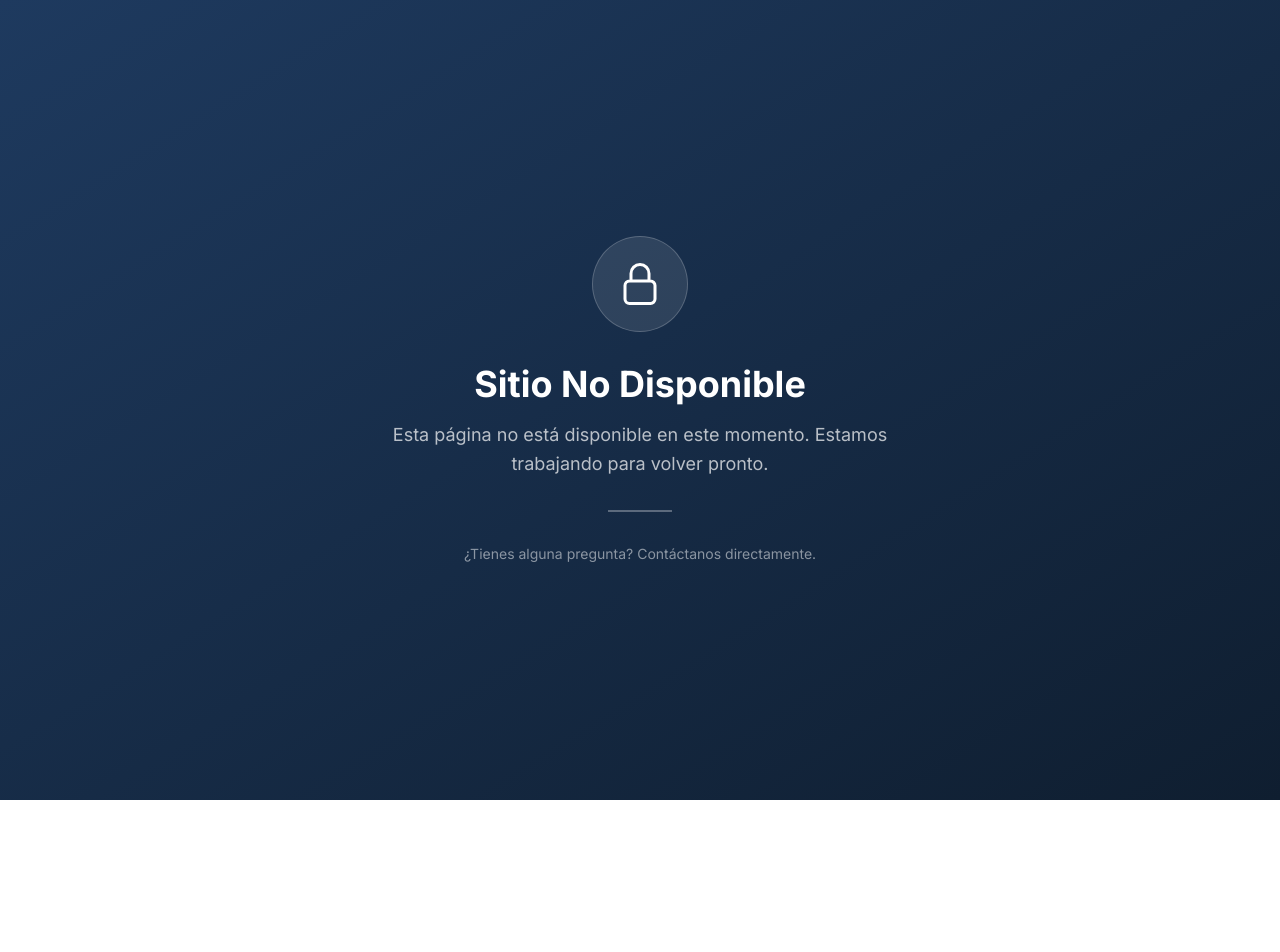
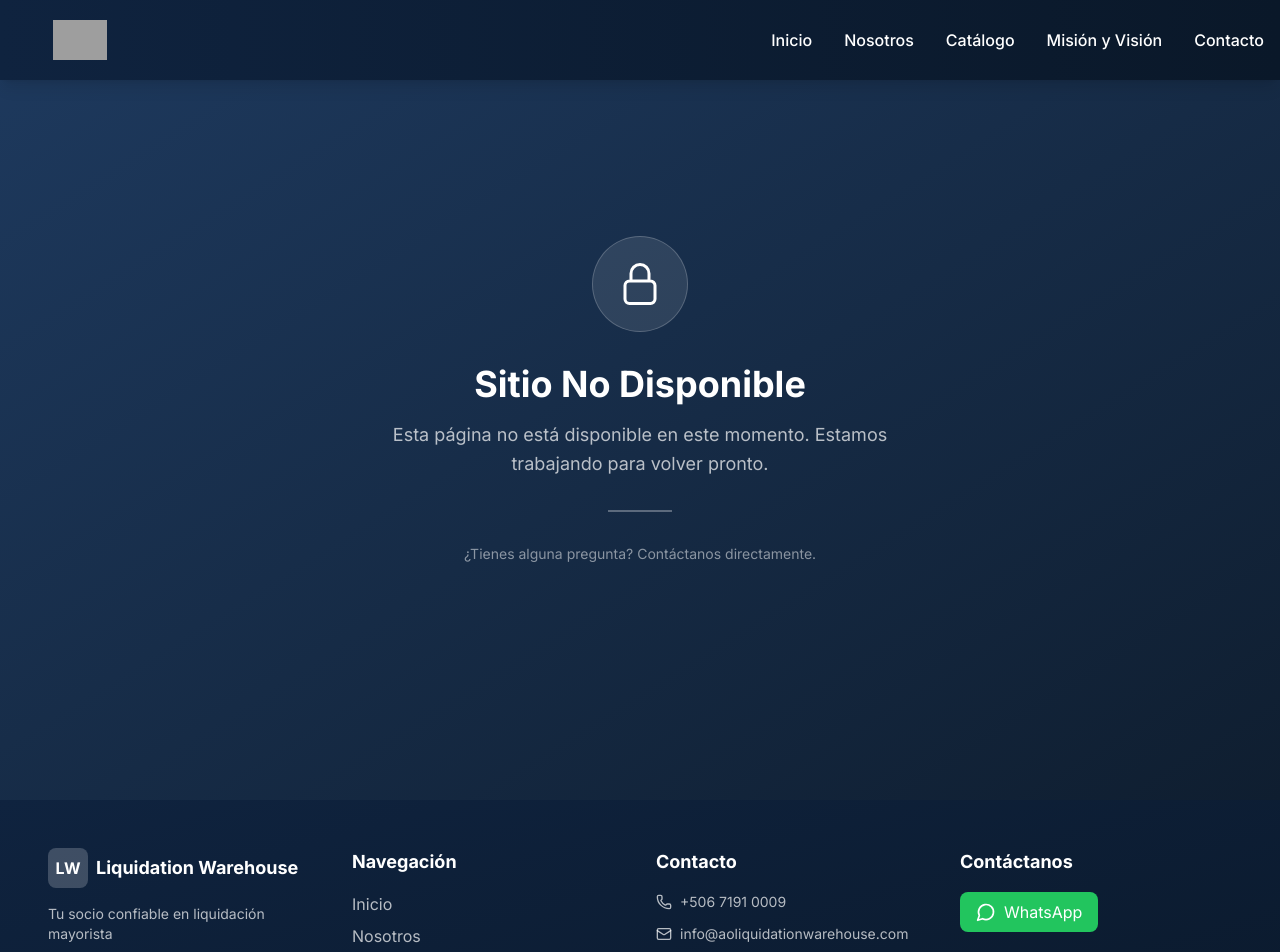
Before and after one commit to aleaguilar3103/ao-liquidation-warehoue, a Next.js app: page / in a window 1280 px wide. Shown: the top 952 px of the page. Before the commit the page ends 800 px from the top, so only its background shows below. Built offline with nearby package versions, Linux system fonts and the light colour scheme; grey boxes are pictures that could not be loaded.

Commit message:
Restore navbar and footer — site reactivated
Co-Authored-By: Claude Sonnet 4.6 <noreply@anthropic.com>

```diff
--- a/src/app/layout.tsx
+++ b/src/app/layout.tsx
@@ -71,10 +71,8 @@ export const metadata: Metadata = {
 // CÓDIGO DE COMPONENTE DE LAYOUT ORIGINAL
 // -----------------------------------------------------
 
-// Header and Footer removed while site is temporarily unavailable.
-// To restore: uncomment the imports below and wrap children with <Header /> and <Footer />.
-// import Header from "@/components/Header";
-// import Footer from "@/components/Footer";
+import Header from "@/components/Header";
+import Footer from "@/components/Footer";
 
 const inter = Inter({ subsets: ["latin"] });
 
@@ -86,7 +84,9 @@ export default function RootLayout({
   return (
     <html lang="es" suppressHydrationWarning>
       <body className={inter.className} suppressHydrationWarning>
+        <Header />
         <main className="min-h-screen">{children}</main>
+        <Footer />
       </body>
     </html>
   );
```
